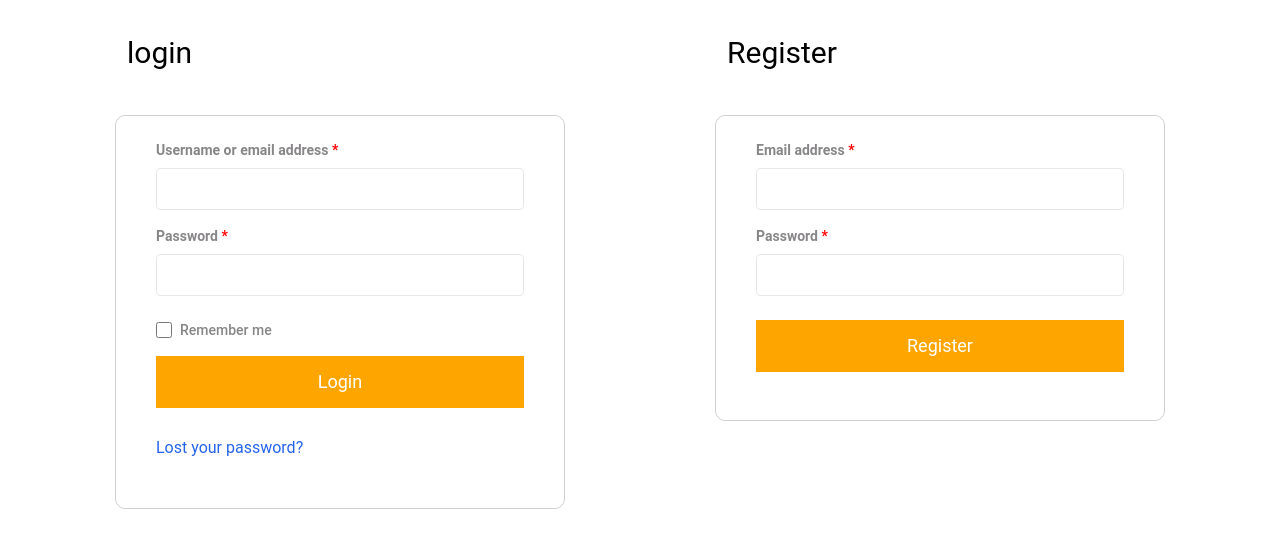
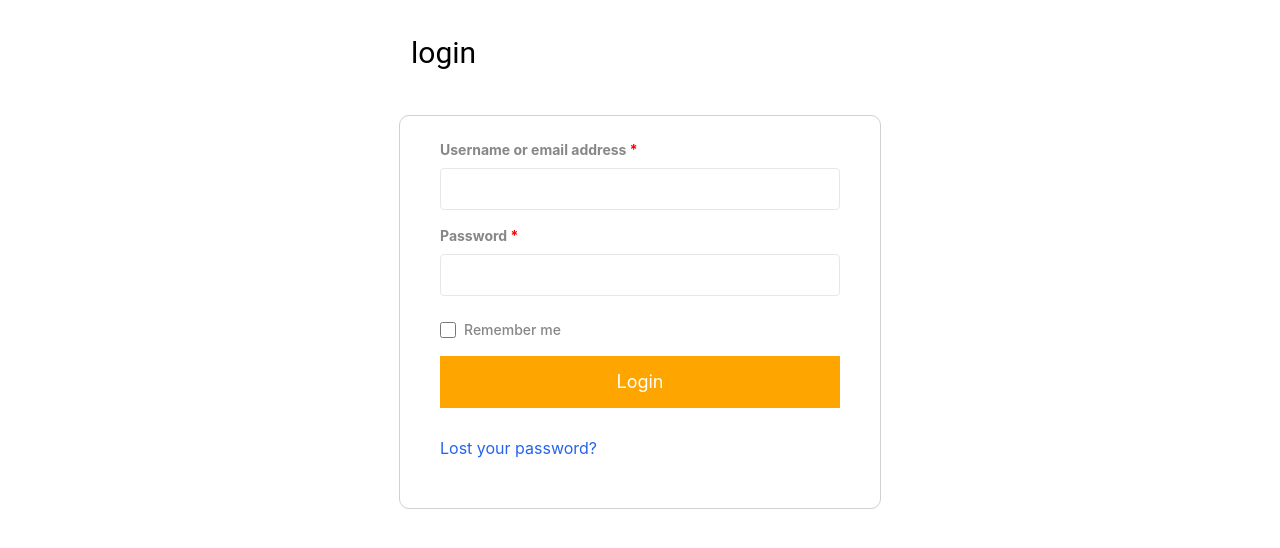
Before and after one commit to rahila009/E-commerce-website, a React (Create React App) app: page /loginPage in a window 1280 px wide. Shown: the top 548 px of the page. Built offline with nearby package versions, Linux system fonts and the light colour scheme.

Commit message:
registration is complete

```diff
--- a/src/App.js
+++ b/src/App.js
@@ -1,12 +1,13 @@
 
 
 import Accounts from "./pages/account"
-
+import LoginPage from "./pages/loginPage"
 export default function App() {
 
     return(
         <>
-    <Accounts/>
+    {/* <Accounts/> */}
+    <LoginPage/>
         </>
     )
 
--- a/src/pages/account/index.js
+++ b/src/pages/account/index.js
@@ -1,11 +1,10 @@
 import React from "react";
-import Login from "../../components/login";
+
 import Register from "../../components/register";
 
 const Accounts = () => {
   return (
     <div className=" xl:flex justify-around lg:flex sm:block  justify-evenly; md:flex justify-center lg:px-[40px] font-[Roboto] ;">
-      <Login />
       <Register />
     </div>
   );
--- /dev/null
+++ b/src/pages/loginPage/index.js
@@ -0,0 +1,12 @@
+import React from 'react'
+import Login from '../../components/login'
+
+const LoginPage = () => {
+  return (
+    <div className='flex justify-center'>
+      <Login />
+    </div>
+  )
+}
+
+export default LoginPage
```
